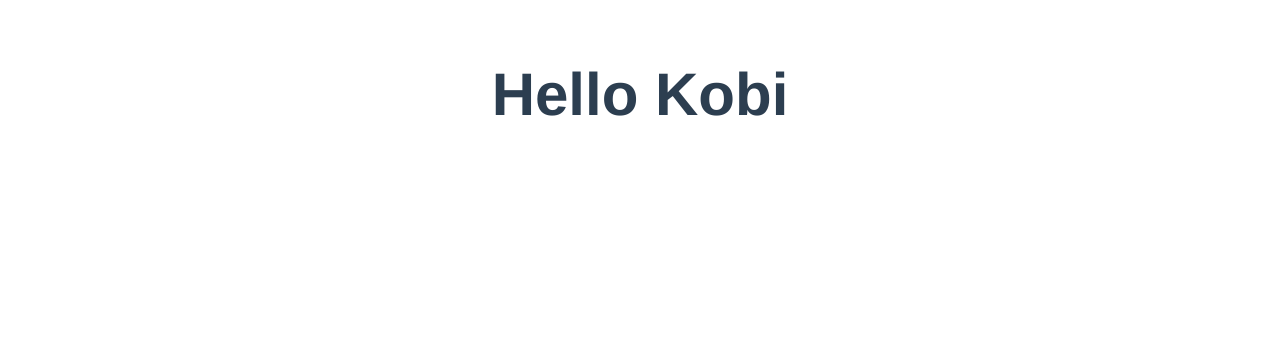
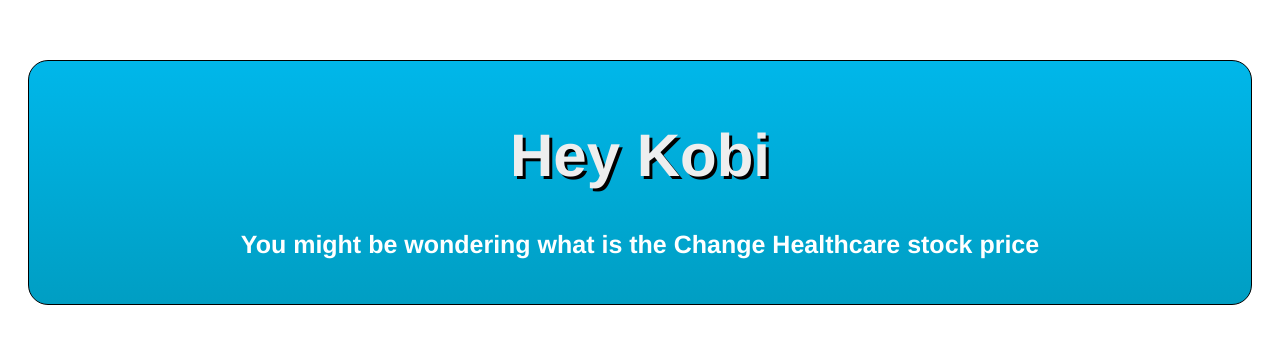
Before and after one commit to NatanColenberg/HelloKobi, a Vue app: page / in a window 1280 px wide. Shown: the top 344 px of the page. Built offline with nearby package versions, Linux system fonts and the light colour scheme.

Commit message:
Add files via upload

```diff
--- a/src/App.vue
+++ b/src/App.vue
@@ -1,16 +1,16 @@
 <template>
   <div id="app">
-    <HelloWorld msg="Welcome to Your Vue.js App"/>
+    <Header msg="Welcome to Your Vue.js App"/>
   </div>
 </template>
 
 <script>
-import HelloWorld from './components/HelloWorld.vue'
+import Header from './components/Header.vue'
 
 export default {
   name: 'app',
   components: {
-    HelloWorld
+    Header
   }
 }
 </script>
@@ -21,7 +21,6 @@
   -webkit-font-smoothing: antialiased;
   -moz-osx-font-smoothing: grayscale;
   text-align: center;
-  color: #2c3e50;
   margin-top: 60px;
 }
 </style>
--- /dev/null
+++ b/src/components/Header.vue
@@ -0,0 +1,36 @@
+<template>
+  <div class="header">
+    <h1>Hey Kobi</h1>
+    <h3>You might be wondering what is the Change Healthcare stock price</h3>
+  </div>
+</template>
+
+<script>
+export default {
+  name: 'Header',
+  props: {
+
+  }
+}
+</script>
+
+<!-- Add "scoped" attribute to limit CSS to this component only -->
+<style scoped>
+  .header{
+    padding: 20px;
+    margin: 20px;
+    border: 1px solid black;
+    border-radius: 20px;
+    background: linear-gradient(to bottom, #00b7ea 0%,#009ec3 100%);
+
+  }
+  h1{
+    font-size: 60px;
+    color: rgb(238, 238, 238);
+    text-shadow: 3px 3px #000000;
+  }
+  h3{
+    font-size: 25px;
+    color: rgb(255, 255, 255);
+  }
+</style>
```
Also changed, not shown: 4 other files (tests, documents, lock files or other folders).
